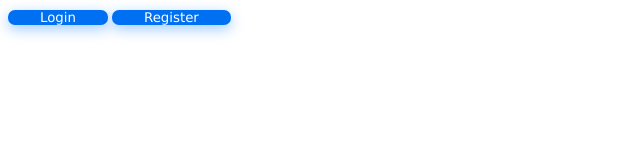
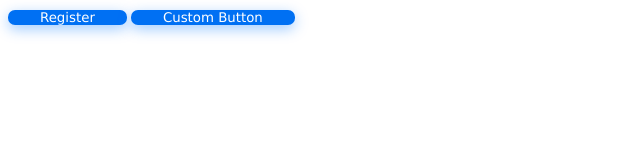
Before and after one commit to Pranay-Kumar-k/Web-Components, a plain HTML site: page index.html in a window 1280 px wide. Shown: the whole page, without its empty margins (0-640 px from the left). Drawn offline with Linux system fonts and the light colour scheme.

Commit message:
created a new custom button element with tracking

```diff
--- a/index.html
+++ b/index.html
@@ -38,9 +38,9 @@
     </style>
 </head>
 <body>
-    <button id="login-button" class="btn" onclick="login()">Login</button>
+    <button id="register-button" class="btn" onclick="register()">Register</button>
 
-    <button id="register-button" class="btn" onclick="register()">Register</button>
+    <app-button id="login-button" onclick="login()" text="Custom Button"></app-button>
     <script>
         const loginButton = document.querySelector("#login-button");
         const login = () => {
@@ -67,6 +67,24 @@
                 registerButton.classList.remove("fading");
             }, 2000);
         }
+
+        class Button extends HTMLElement {
+            constructor() {
+                super();
+                const btnText = this.getAttribute("text");
+                this.innerHTML = `<button class="btn">${btnText}</button>`;
+            }
+            // Getting the attributes of the custom element
+            static get observedAttributes() {
+                return ["disabled"]
+            }
+            // React to the changed happening in DOM
+            attributeChangedCallback(attribute, oldValue, newValue) {
+                console.log(attribute, oldValue, newValue);
+            }
+        }
+
+        customElements.define("app-button", Button);
     </script>
 </body>
 </html>
```
